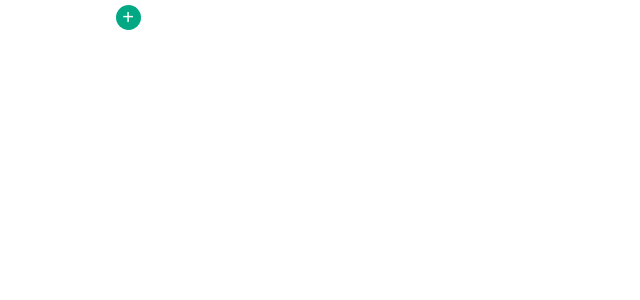
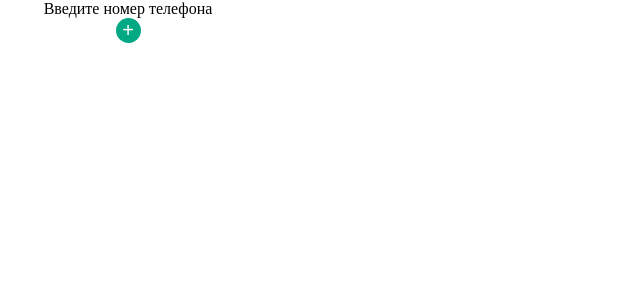
Before and after one commit to grainchter/wapp, a React (Create React App) app: page / in a window 1280 px wide. Both pictures are taken after typing "Sample", "Sample" into the empty fields and a click on the input "Вход". Shown: the top 300 px of the page, without its empty margins (0-640 px from the left). Built offline with nearby package versions, Linux system fonts and the light colour scheme.

Commit message:
добавление поясняющего текста

```diff
--- a/src/Components/Main/ChatList/ChatList.module.scss
+++ b/src/Components/Main/ChatList/ChatList.module.scss
@@ -32,6 +32,7 @@
     }
   }
 
+  & > div {
     & > .addChatContainer {
       width: 100%;
       display: grid;
@@ -51,3 +52,6 @@
       }
     }
   }
+
+
+}
--- a/src/Components/Main/ChatList/ChatList.tsx
+++ b/src/Components/Main/ChatList/ChatList.tsx
@@ -50,6 +50,7 @@ let ChatList = (prop: { editSelectedChat: any }) => {
         ))}
       {!addChatStatus && chatList.length < 1 && (
         <div className={s.addBtn}>
+          <p>Введите номер телефона</p>
           <button
             onClick={() => {
               setAddChatStatus(!addChatStatus);
@@ -61,7 +62,9 @@ let ChatList = (prop: { editSelectedChat: any }) => {
       )}
 
       {addChatStatus && chatList.length < 1 && (
-        <div className={s.addChatContainer}>
+        <div>
+          <p>Введите номер телефона</p>
+          <div className={s.addChatContainer}>
           <input
             type="number"
             name=""
@@ -71,6 +74,8 @@ let ChatList = (prop: { editSelectedChat: any }) => {
           <button onClick={addNewChat}>
             <SendIcon />
           </button>
+          </div>
+
         </div>
       )}
     </div>
```
Lines whose indentation alone changed are shown as unchanged.
